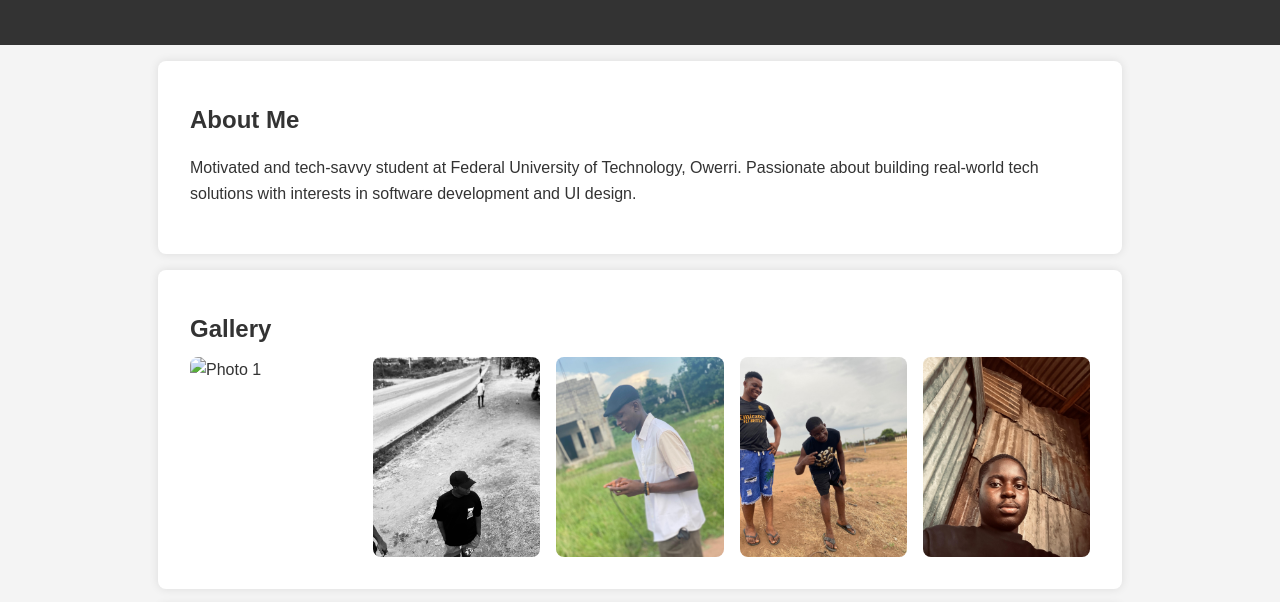
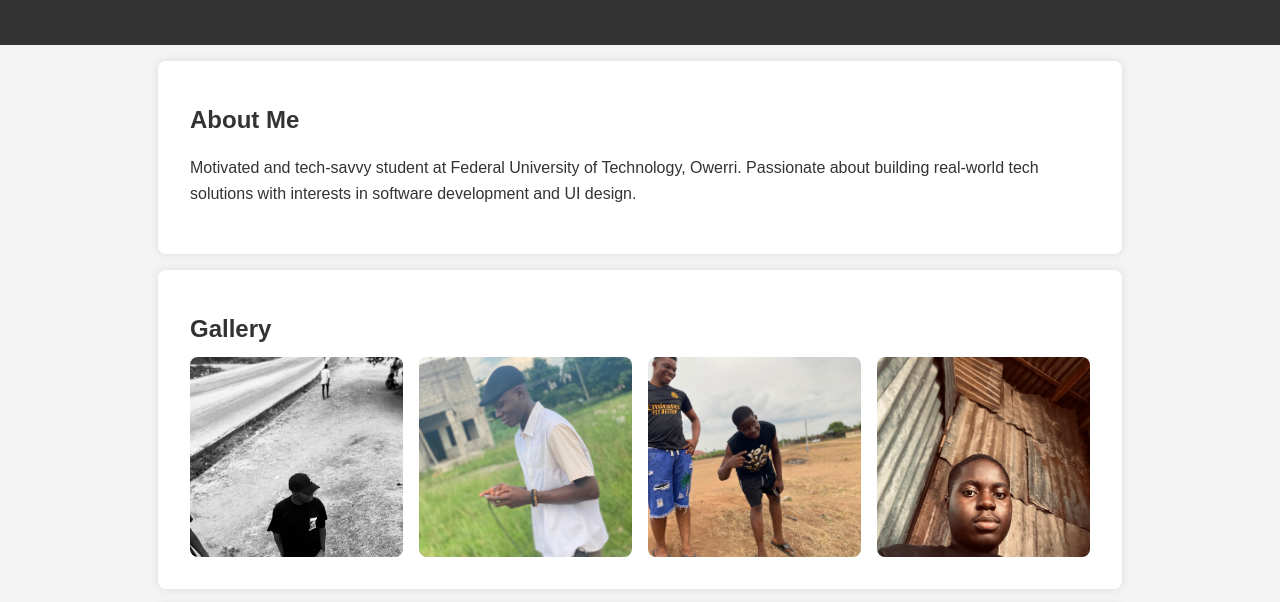
Before and after one commit to Adex16/personal-website, a plain HTML site: page index.html in a window 1280 px wide. Shown: the part 136-738 px from the top of the page. Drawn offline with Linux system fonts and the light colour scheme.

Commit message:
Update index.html

```diff
--- a/index.html
+++ b/index.html
@@ -20,7 +20,6 @@
     <section id="gallery">
         <h2>Gallery</h2>
         <div class="image-grid">
-            <img src="images/pic1.jpg" alt="Photo 1">
             <img src="images/pic2.jpeg" alt="Photo 2">
             <img src="images/pic3.jpeg" alt="Photo 3">
             <img src="images/pic4.jpeg" alt="Photo 4">
```
